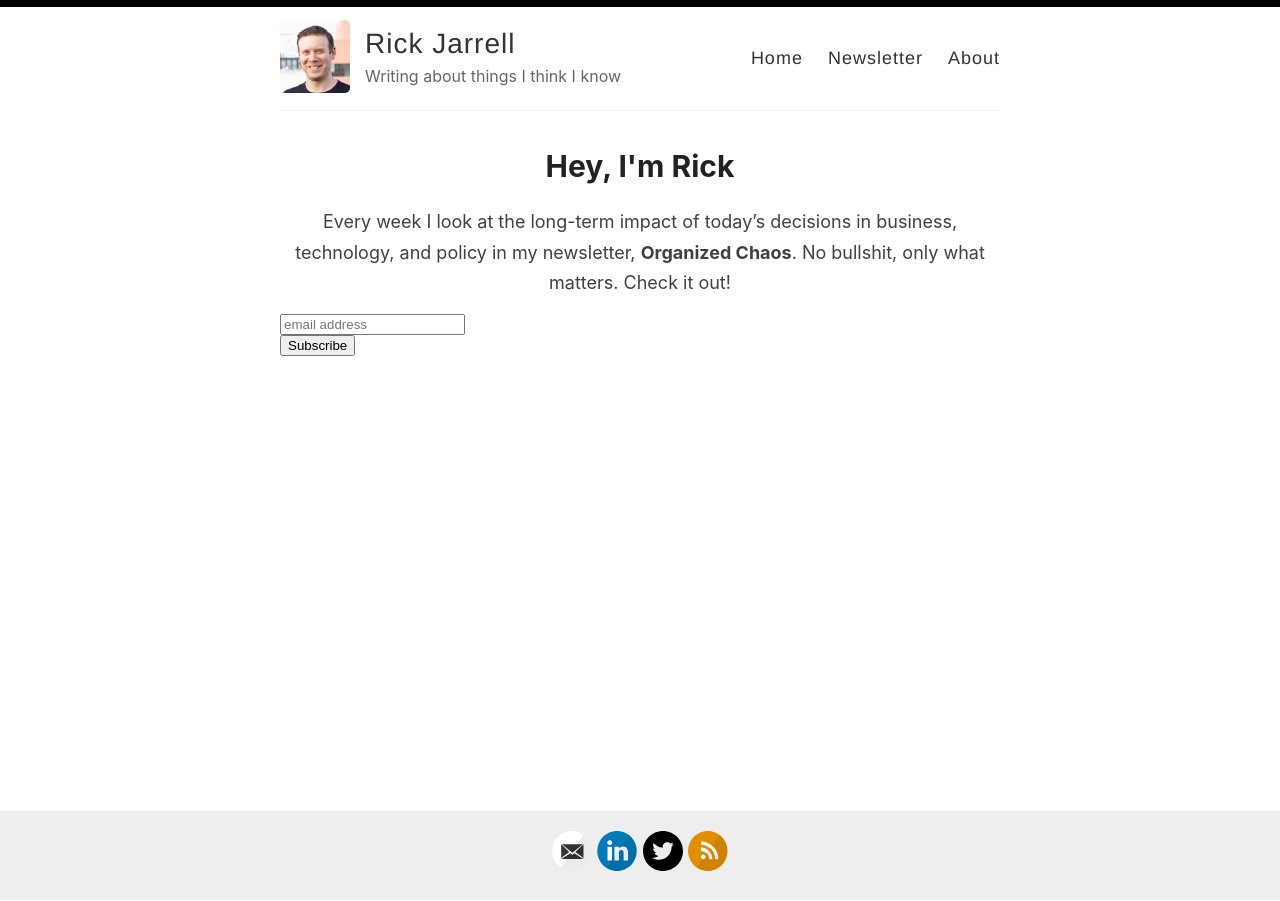
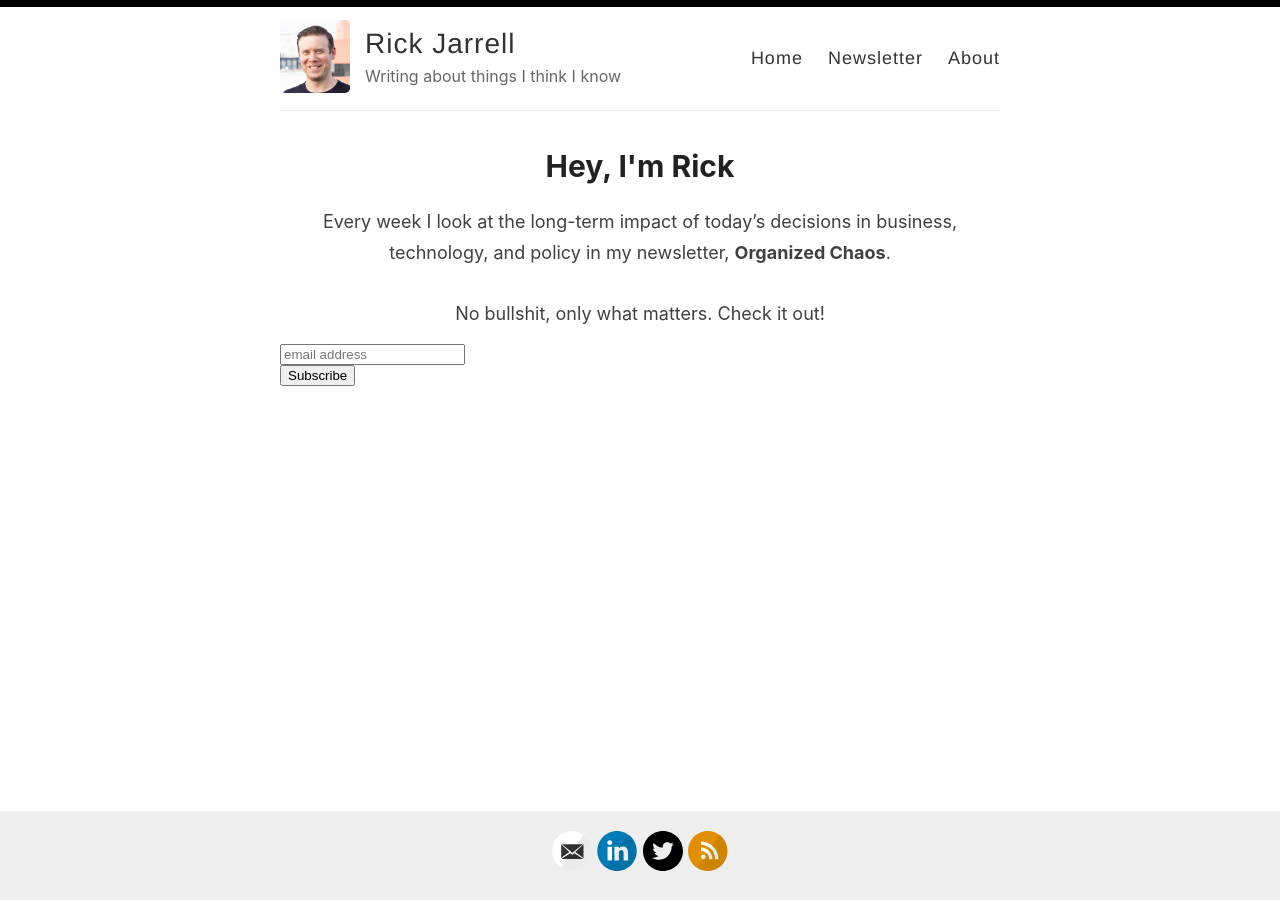
Before and after one commit to rickjarrell/backupblog, a Jekyll site: the page built from index.html, in a window 1280 px wide. Built offline with Jekyll 4.4.1, drawn with Linux system fonts in a browser that asks for light colours; the list of posts is cut into pages by our own code; comment, search, counter and statistics services are not loaded.

Commit message:
Update index.html

```diff
--- a/index.html
+++ b/index.html
@@ -2,7 +2,7 @@
 layout: default
 ---
 <h1>Hey, I'm Rick</h1>
-<p align = center>Every week I look at the long-term impact of today’s decisions in business, technology, and policy in my newsletter, <b>Organized Chaos</b>. No bullshit, only what matters. Check it out!</p>
+<p align = center>Every week I look at the long-term impact of today’s decisions in business, technology, and policy in my newsletter, <b>Organized Chaos</b>. <br><br>No bullshit, only what matters. Check it out!</p>
 <!-- Begin Mailchimp Signup Form -->
 <link href="//cdn-images.mailchimp.com/embedcode/horizontal-slim-10_7.css" rel="stylesheet" type="text/css">
 <style type="text/css">
```
